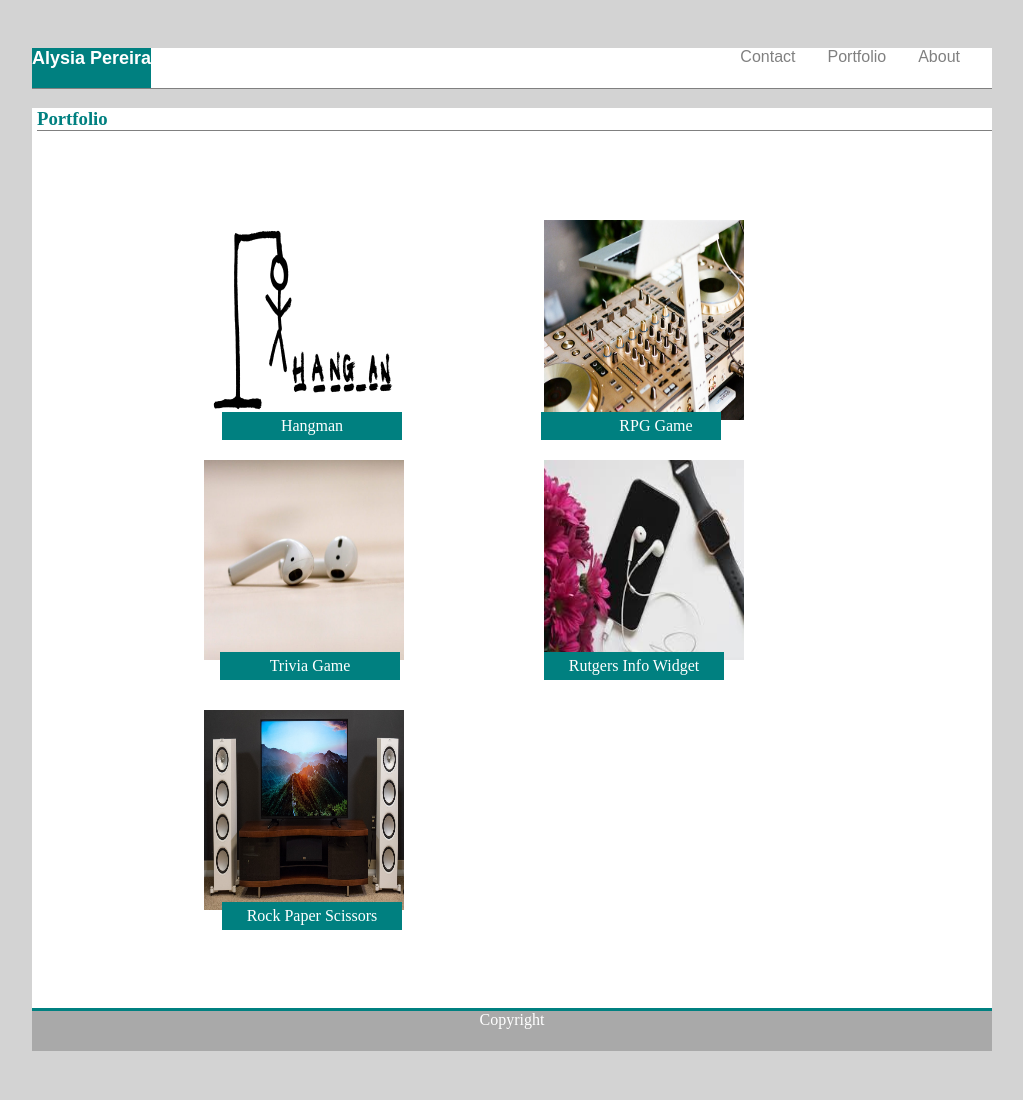
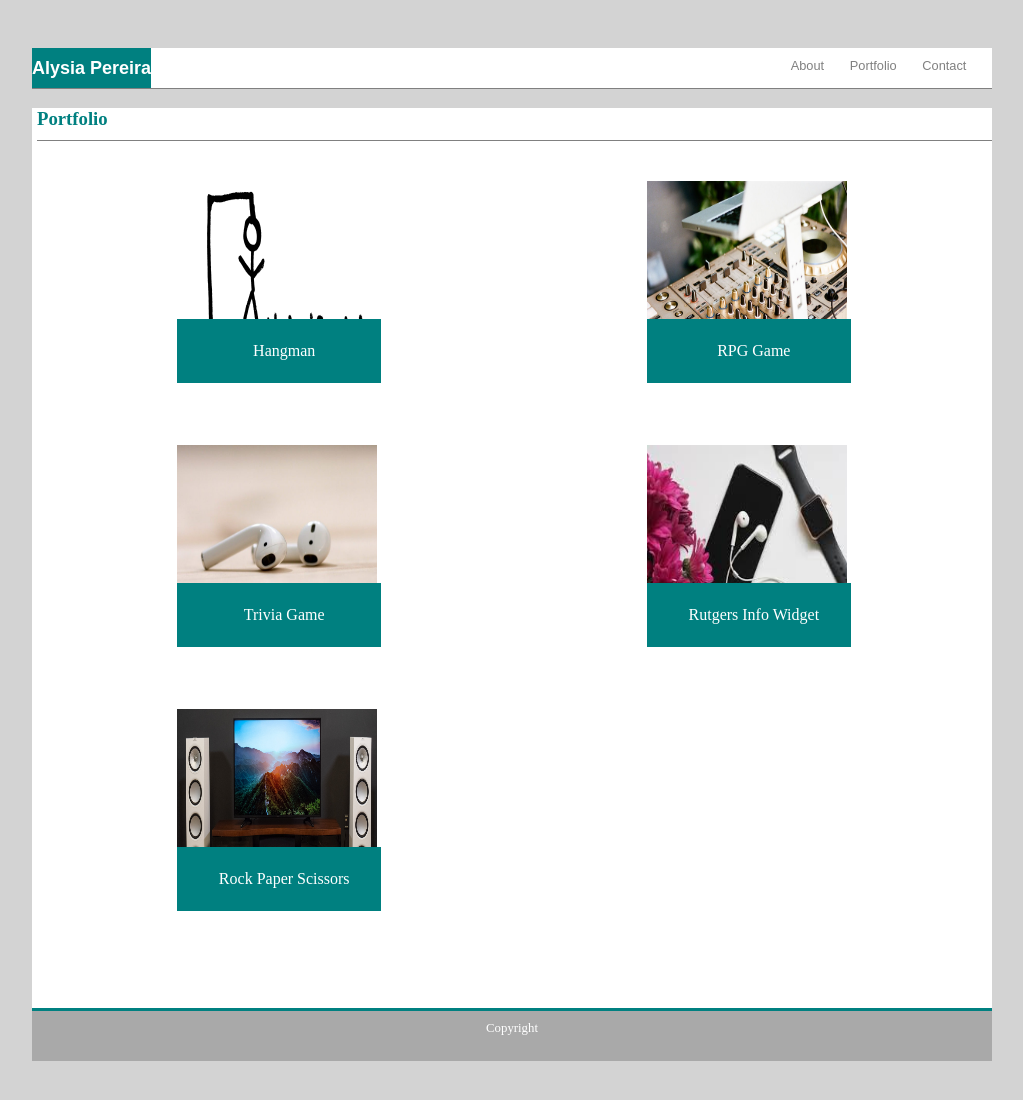
Before and after one commit to apereira91/apereira91.github.io, a plain HTML site: page portfolio.html in a window 1280 px wide. Shown: the whole page, without its empty margins (16-1039 px from the left). Drawn offline with Linux system fonts and the light colour scheme.

Commit message:
This is Homework Assignment 1

```diff
--- a/assets/css/style.css
+++ b/assets/css/style.css
@@ -4,7 +4,7 @@ body {
     margin: 0, auto;
     padding: 40px;
 }
-ul.navigationBar {
+nav.navigationBar {
     list-style-type: none;
     margin: 0;
     padding: 0;
@@ -22,25 +22,31 @@ li#Name {
     background-color: teal;
     color: white;
     text-align: center;
-    height: 40px;
+    height: 30px;
+    padding-top: 10px;
 }
-li#About, li#Portfolio, li#Contact {
+a {
     display: inline-flex;
     float: right;
     padding-right: 2em;
-    text-align: center
+    text-align: center;
+    font-size: 0.8em;
+    padding-top: 10px;
+
 }
 div.main {
     background-color: white;
     border: 1px solid black;
     margin: 0, auto;
 }
+
 h3 {
     color: teal;
     text-align: left;
     border-bottom: 1px gray solid;
     margin-left: 5px;
     margin-bottom: 10px;
+    padding-bottom: 10px;
 }
 img {
     width: 200px;
@@ -49,7 +55,6 @@ img {
 }
 p {
     line-height: 28px;
-    display: inline-block;
     margin-left: 10px;
 }
 p#one {
@@ -67,84 +72,63 @@ a:hover {
 }
 #dog {
     margin-right: 5px;
-    display: inline-block;
+    float: left;
+    margin-left: 5px;
 }
 div#main {
     background-color: white;
     width: 960px;
     height: 900px;
 }
-#hangman, #rpg, #triviaGame, #rutgersWidget, #rockPaperScissors {
+div.hang {
     position: relative;
+    margin: 30px;
+    float: left;
+    width: 200px;
+    padding-left: 12%;
 }
-#hangman {
+div.caption {
     position: absolute;
-    top: 220px;
-    left: 220px;
-    padding-right: 50px;
-    margin-right: 30px;
-}
-#rpg {
-    position: absolute;
-    top: 220px;
-    right: 520px;
-    padding-left: 50px;
-    margin-left: 30px;
-}
-#triviaGame {
-    position: absolute;
-    top: 460px;
-    left: 220px;
-    padding-right: 50px;
-    margin-right: 30px;
-}
-#rutgersWidget {
-    position: absolute;
-    top: 460px;
-    right: 520px;
-    padding-left: 50px;
-    margin-left: 30px;
-}
-#rockPaperScissors {
-    position: absolute;
-    top: 680px;
-    left: 220px;
-    padding-right: 50px;
-    margin-right: 30px;
-    margin-top: 30px;
-}
-p#hang, p#rpg, p#trivia, p#rutgers, p#rps {
+    z-index: 2;
+    bottom: 2px;
+    width: 200px;
+    text-align: center;
+    padding: 2px 2px;
     background-color: teal;
     color: white;
-    z-index: 2;
-    width: 180px;
-    text-align: center;
 }
-p#hang {
+div.rpg {
     position: relative;
-    top: 255px;
-    left: 180px;
+    margin: 30px;
+    float: right;
+    width: 200px;
+    padding-right: 12%;
 }
-p#rpg {
+div.trivia {
     position: relative;
-    top: 255px;
-    left: 285px;
-    width: 130px;
+    margin: 30px;
+    float: left;
+    width: 200px;
+    padding-left: 12%;
 }
-p#trivia {
+div.rutgersWidget {
     position: relative;
-    top: 495px;
-    left: -230px;
+    margin: 30px;
+    float: right;
+    width: 200px;
+    padding-right: 12%;
 }
-p#rutgers {
+div.rockPaperScissors {
     position: relative;
-    top: 495px;
-    left: -100px;
+    margin: 30px;
+    float: left;
+    width: 200px;
+    padding-left: 12%;
 }
-p#rps {
-    position: relative;
-    top: 685px;
-    left: 180px;
+.main::after {
+    content: "";
+    clear: both;
+    display: table;
 }
 form {
     margin-left: 5px;
@@ -158,4 +142,6 @@ footer {
     text-align: center;
     border-top: 3px solid teal;
     height: 40px;
+    font-size: 0.8em;
+    padding-top: 10px;
 }
--- a/portfolio.html
+++ b/portfolio.html
@@ -10,25 +10,45 @@
 <body>
     <!--Creating the horizontal navigation bar-->
 
-    <ul class="navigationBar">
-        <li id="Name">Alysia Pereira</li>
-        <li id="About"><a href="index.html">About</a></li>
-        <li id="Portfolio"><a href="portfolio.html">Portfolio</a></li>
-        <li id="Contact"><a href="contact.html">Contact</a></li>
-    </ul>
+    <nav class="navigationBar">
+      <li id="Name">Alysia Pereira</li>
+      <a href="contact.html">Contact</a>
+      <a href="portfolio.html">Portfolio</a>
+      <a href="index.html">About</a>
+  </nav>
     <!--Creating page title-->
     <div id="main">
       <h3>Portfolio</h3>
-      <img id="hangman" src="assets/images/hangman.jpg" alt="hangman">
-      <p id="hang">Hangman</p>
-      <img id="rpg" src="assets/images/rpg game.jpg" alt="rpg">
-      <p id="rpg">RPG Game</p>
-      <img id="triviaGame" src="assets/images/triviagame.jpg" alt="trivia game">
-      <p id="trivia">Trivia Game</p>
-      <img id="rutgersWidget" src="assets/images/rutgersinfowidget.jpg" alt="rutgersinfowidget">
-      <p id="rutgers">Rutgers Info Widget</p>
-      <img id="rockPaperScissors" src="assets/images/rockpaperscissors.jpg" alt="rockpaperscissors">
-      <p id="rps">Rock Paper Scissors</p>
+      <div class="hang">
+        <img src="assets/images/hangman.jpg" alt="hangman">
+        <div class="caption">
+        <p>Hangman</p>
+        </div>
+      </div>
+      <div class="rpg">
+        <img src="assets/images/rpg game.jpg" alt="rpg">
+        <div class="caption">
+        <p>RPG Game</p>
+        </div>
+      </div>
+      <div class="trivia">
+        <img src="assets/images/triviagame.jpg" alt="trivia game">
+        <div class="caption">
+        <p>Trivia Game</p>
+        </div>
+      </div>
+      <div class="rutgersWidget">
+        <img src="assets/images/rutgersinfowidget.jpg" alt="rutgersinfowidget">
+        <div class="caption">
+        <p>Rutgers Info Widget</p>
+        </div>
+      </div>
+      <div class="rockPaperScissors">
+        <img src="assets/images/rockpaperscissors.jpg" alt="rockpaperscissors">
+        <div class="caption">
+        <p>Rock Paper Scissors</p>
+        </div>
+      </div>
     </div>
     <footer> Copyright </footer>
 </body>
```
Also changed, not shown: contact.html (+5 -5 lines), index.html (+12 -10 lines).
